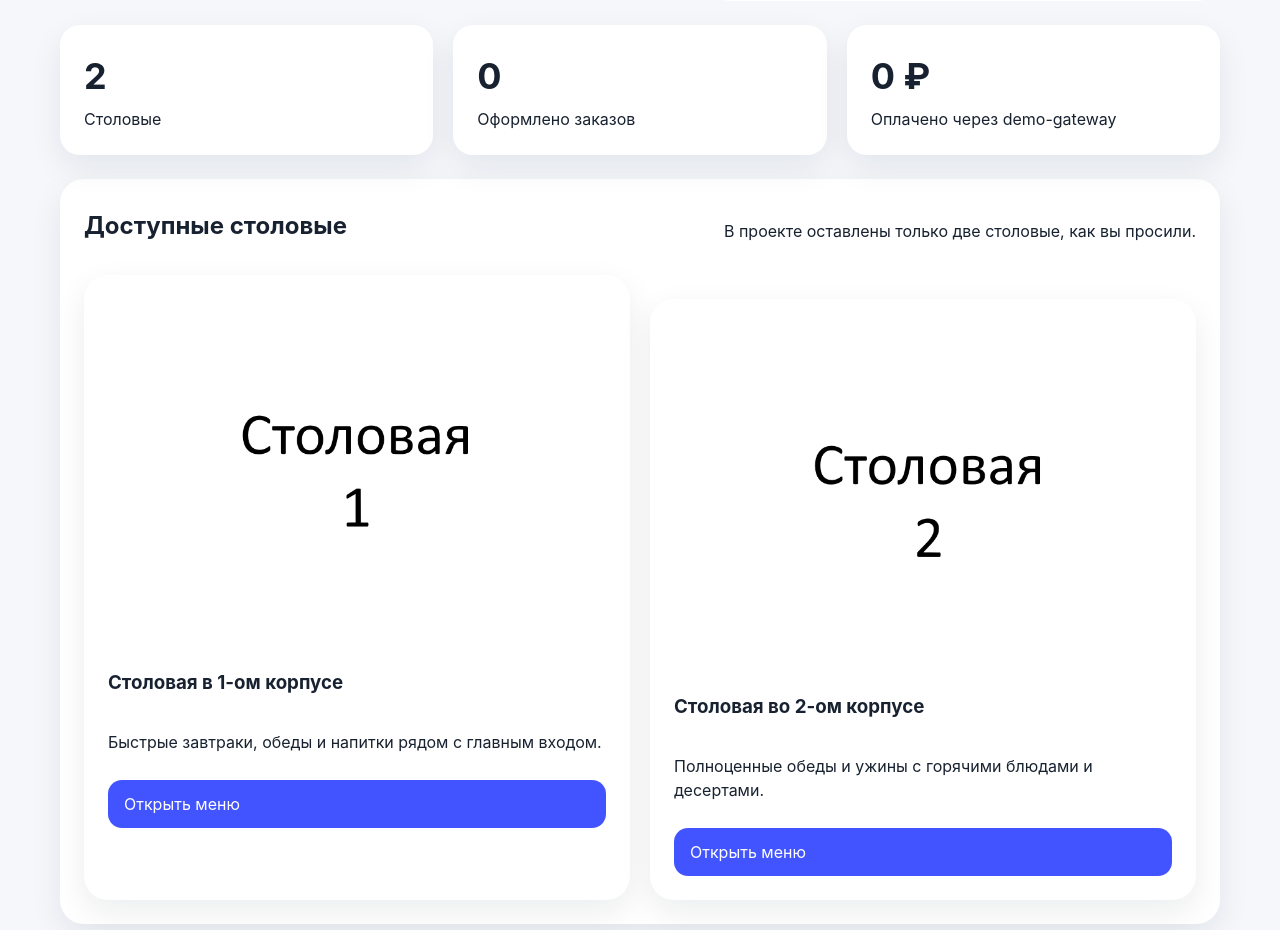
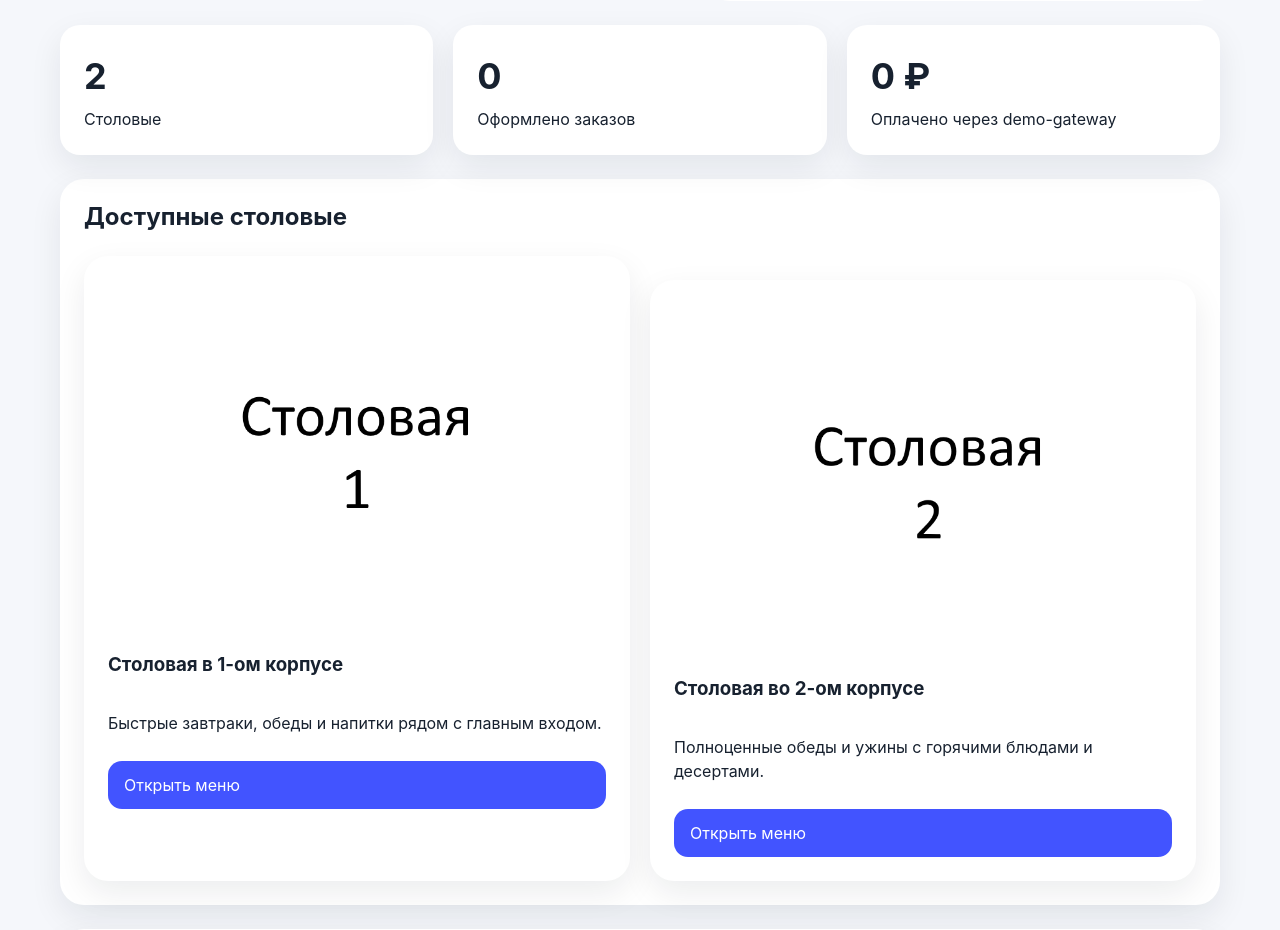
Before and after one commit to Evgeniy-Programming/stankfood, a Flask app: page / in a window 1280 px wide. Shown: the part 493-1423 px from the top of the page. Run offline with Flask 3, Linux system fonts and the light colour scheme.

Commit message:
Update mainsheet.html

```diff
--- a/templates/mainsheet.html
+++ b/templates/mainsheet.html
@@ -38,7 +38,6 @@
 <section id="restaurants" class="section-block">
     <div class="section-heading">
         <h2>Доступные столовые</h2>
-        <p>В проекте оставлены только две столовые, как вы просили.</p>
     </div>
     <div class="cards-grid">
         {% for restaurant in restaurants %}
```
